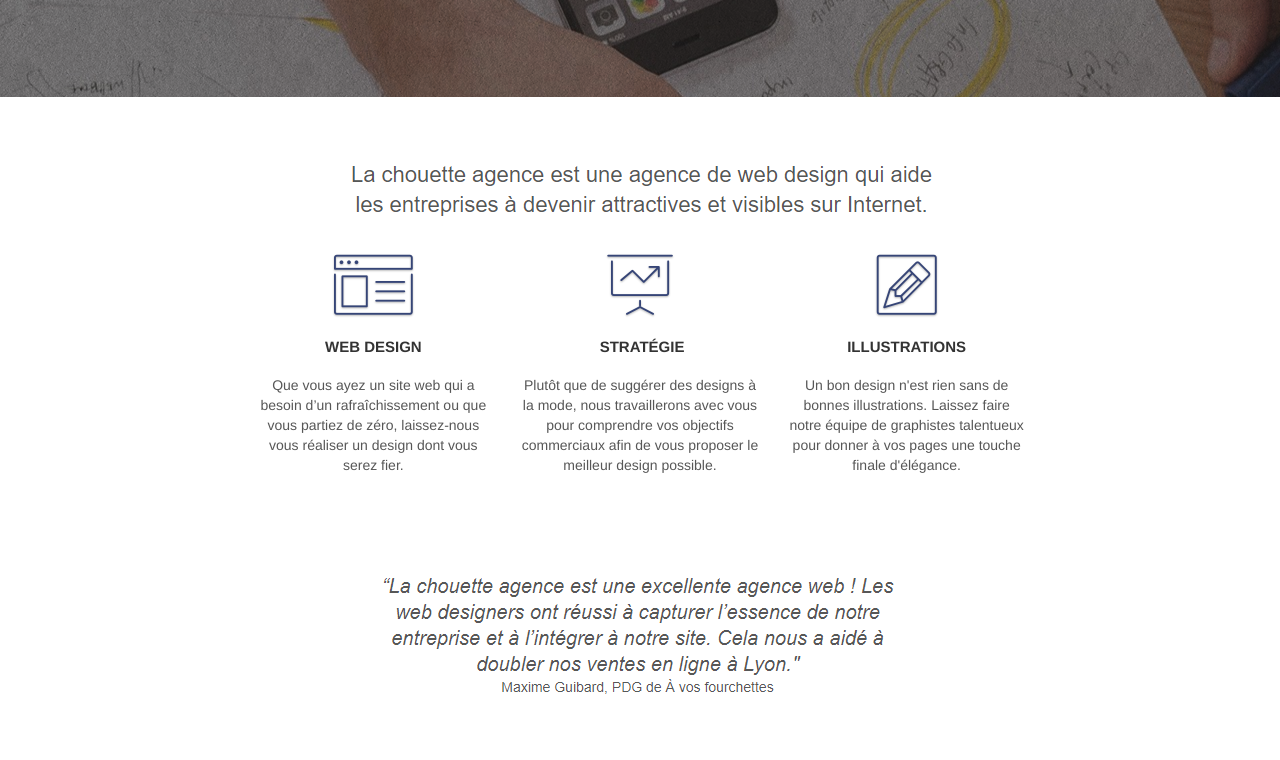
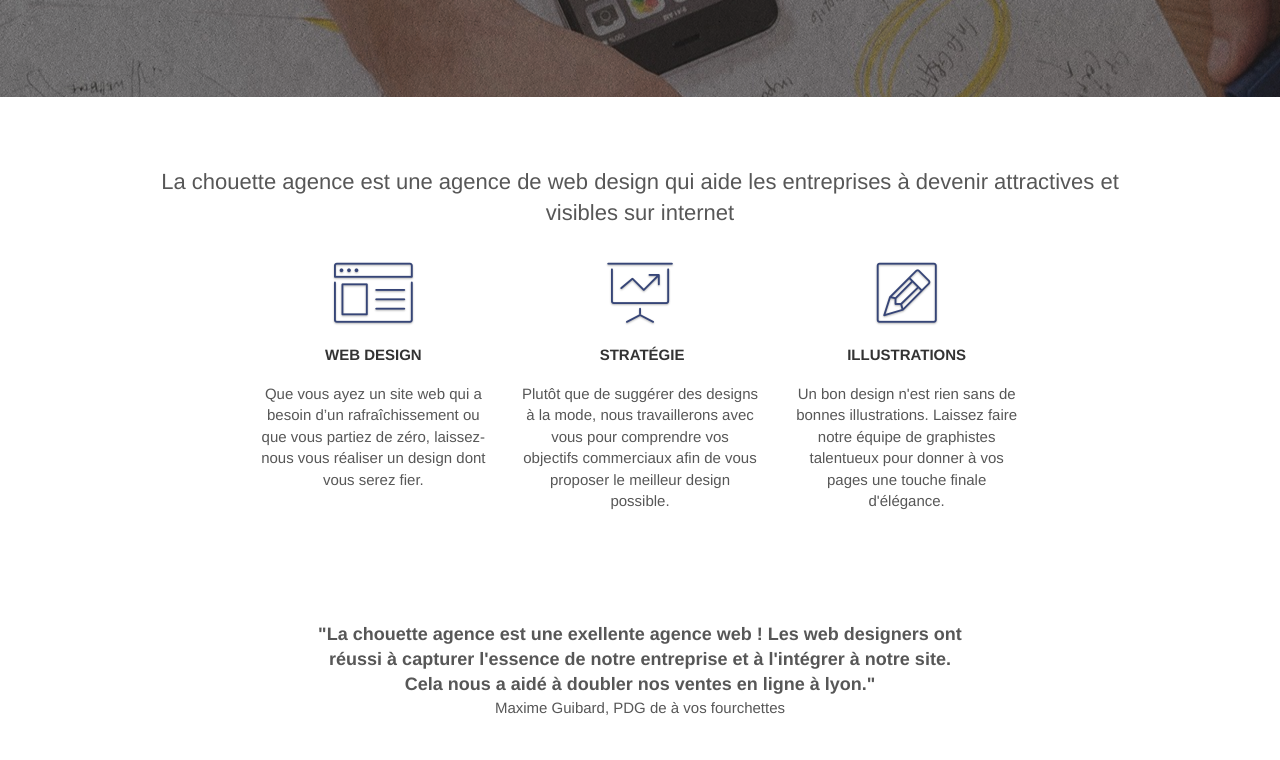
Before and after one commit to Liliangrasso/P4_Optimisez-un-site-web-existant, a plain HTML site: page index.html in a window 1280 px wide. Shown: the part 435-1195 px from the top of the page. Drawn offline with Linux system fonts and the light colour scheme; grey boxes are pictures that could not be loaded.

Commit message:
:pencil2: :art: Sémantique & Optimisation
Ajout des sections
Suppréssion des images Titres
Ajout de Titres

```diff
--- a/index.html
+++ b/index.html
@@ -63,7 +63,7 @@
 
 <!-- bloc-1-presentation -->
 <main>
-	<div class="bloc bgc-dark-slate-blue bg-banniere d-bloc bg-t-edge bloc-bg-texture texture-paper b-parallax"
+	<section class="bloc bgc-dark-slate-blue bg-banniere d-bloc bg-t-edge bloc-bg-texture texture-paper b-parallax"
 		id="bloc-1-hero">
 		<div class="container bloc-lg">
 			<div class="row tight-width-whitespace">
@@ -80,15 +80,18 @@
 				</div>
 			</div>
 		</div>
-	</div>
+	</section>
 	<!-- bloc-1-presentation END -->
 
 	<!-- bloc-2-services -->
-	<div class="bloc bgc-white l-bloc" id="bloc-2-services">
+	<section class="bloc bgc-white l-bloc" id="bloc-2-services">
 		<div class="container bloc-md">
 			<div class="row">
 				<div class="col-sm-12 text-center">
-					<img alt="agence web, agence web paris, web design paris, stratégie web" src="img/title.png" />
+					<h2 class="text-center titre">La chouette agence est une agence de web design qui aide
+						les entreprises à devenir attractives
+						et visibles sur internet
+					</h2>
 				</div>
 			</div>
 			<div class="row voffset-lg med-width-whitespace">
@@ -131,16 +134,21 @@
 			</div>
 			<div class="row voffset-lg voffset">
 				<div class="col-xs-12 col-md-8 col-md-offset-2 text-center">
-					<img alt="agence web, agence web paris, web design paris, stratégie web" src="img/citation.png" />
+					<h2 class="text-center sousTitre">
+						"La chouette agence est une exellente agence web ! Les web designers ont
+						réussi à capturer l'essence de notre entreprise et à l'intégrer à notre site.
+						Cela nous a aidé à doubler nos ventes en ligne à lyon."
+					</h2>
+					<p class="text-center ">Maxime Guibard, PDG de à vos fourchettes</p>
 
 				</div>
 			</div>
 		</div>
-	</div>
+	</section>
 	<!-- bloc-2-services END -->
 
 	<!-- bloc-3-what-i-do -->
-	<div class="bloc tc-white bgc-atomic-tangerine bg-presentation d-bloc bloc-bg-texture texture-paper b-parallax"
+	<section class="bloc tc-white bgc-atomic-tangerine bg-presentation d-bloc bloc-bg-texture texture-paper b-parallax"
 		id="bloc-3-what-i-do">
 		<div class="container bloc-lg">
 			<div class="row tight-width-whitespace black-background">
@@ -160,15 +168,18 @@
 				</div>
 			</div>
 		</div>
-	</div>
+	</section>
 	<!-- bloc-3-what-i-do END -->
 
 	<!-- bloc-4-portfolio -->
-	<div class="bloc bgc-white bg-lines-h2-bg bg-repeat l-bloc" id="bloc-4-portfolio">
+	<section class="bloc bgc-white bg-lines-h2-bg bg-repeat l-bloc" id="bloc-4-portfolio">
 		<div class="container bloc-lg">
 			<div class="row">
 				<div class="col-sm-12 text-center">
-					<img alt="agence web, agence web paris, web design paris, stratégie web" src="img/title2.png" />
+					<h2 class="text-center titre">
+						Nous travaillons avec beaucoup de clients,
+						voici nos réalisations.
+					</h2>
 				</div>
 			</div>
 			<div class="row tight-width-whitespace portfolio-row">
@@ -227,13 +238,13 @@
 				</div>
 			</div>
 		</div>
-	</div>
+	</section>
 </main>
 <!-- bloc-4-portfolio END -->
 
 <!-- bloc-5-cta -->
 <aside class="bloc bgc-dark-slate-blue bg-banniere d-bloc bloc-bg-texture texture-paper" id="bloc-5-cta">
-	<div class="container bloc-lg">
+	<section class="container bloc-lg">
 		<div class="row">
 			<h2 class="mg-md text-center tc-white">
 				Prêt pour redonner vie à votre projet ?<br>Contactez notre équipe !
@@ -242,7 +253,7 @@
 				<a href="page2.html" class="btn btn-atomic-tangerine btn-clean btn-rd btn-lg cta-hero">Contact</a>
 			</div>
 		</div>
-	</div>
+	</section>
 </aside>
 <!-- bloc-5-cta END -->
 
--- a/style.css
+++ b/style.css
@@ -674,7 +674,7 @@ a {
 }
 
 p {
-    font-size: 14px;
+    font-size: 15px;
 }
 
 .tight-width-whitespace {
@@ -704,6 +704,7 @@ p {
 h2 {
     font-size: 22px;
     line-height: 1.4em;
+    min-width: 80%;
 }
 
 h3 {
@@ -725,6 +726,12 @@ h1 {
 
 h4 {
     color: #333333!important;
+}
+
+.sousTitre{
+    font-size: 18px;
+    font-weight: 700;
+    margin-bottom: 0;
 }
 
 .icons {
```
Also changed, not shown: img/citation.png (deleted), img/title.png (deleted), img/title2.png (deleted).
